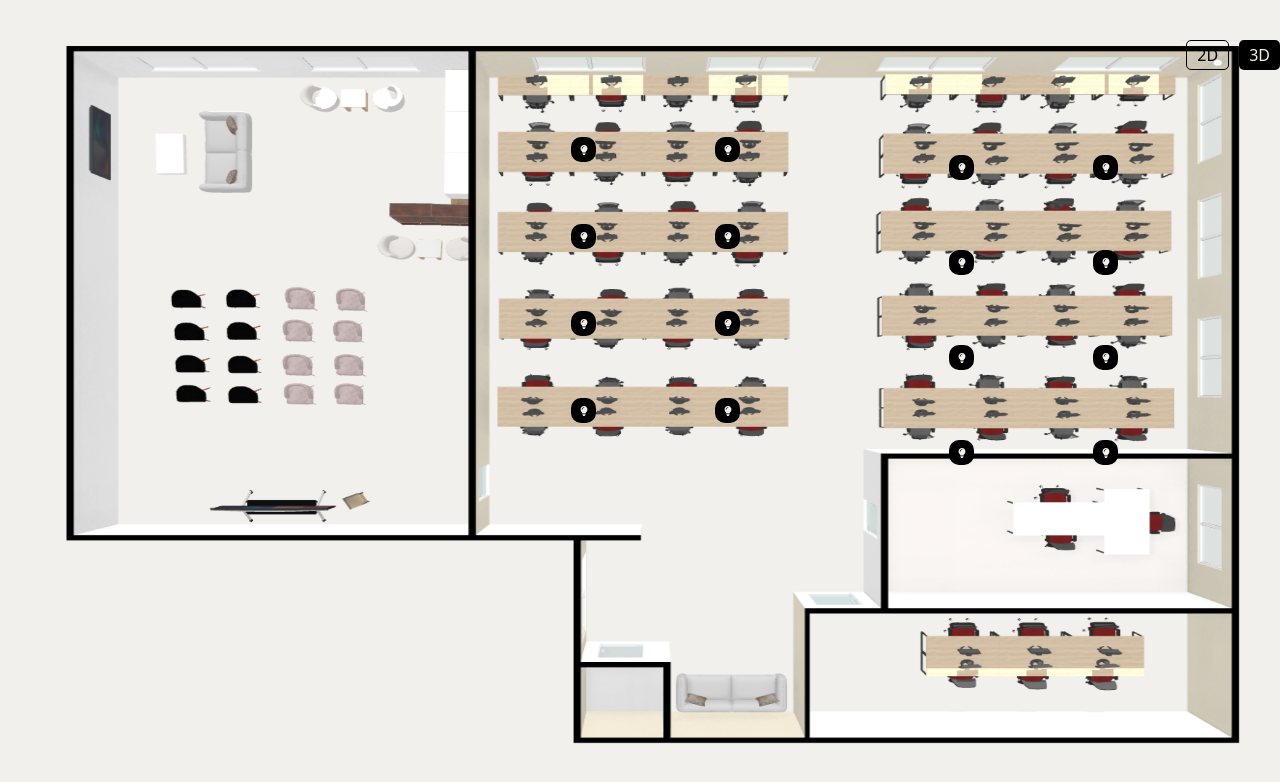
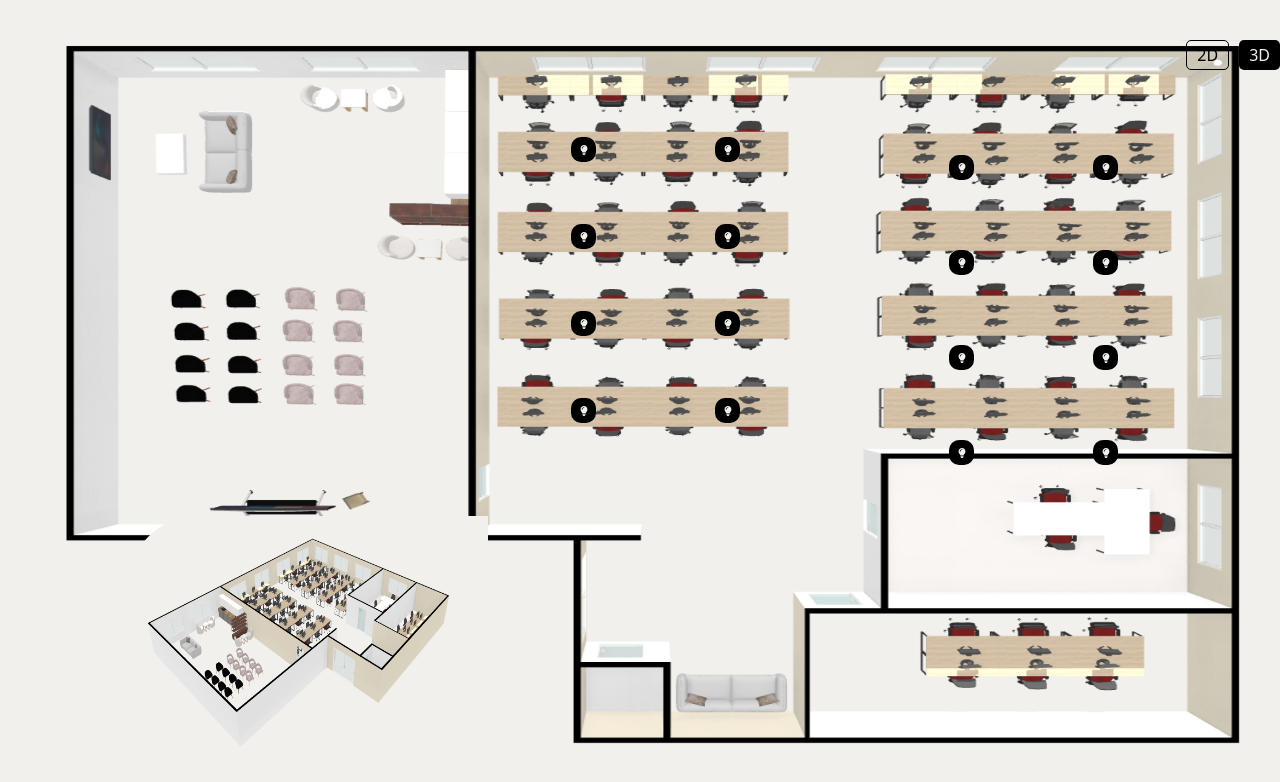
Before and after one commit to hmdlyeva/smartui, a Next.js app: page / in a window 1280 px wide. Both pictures are taken after a click on the button "3D". Shown: the top 782 px of the page. Built offline with nearby package versions, Linux system fonts and the light colour scheme.

Commit message:
smart ui dashboard

```diff
--- a/app/dashboard/page.tsx
+++ b/app/dashboard/page.tsx
@@ -9,7 +9,8 @@ const light_btns_right: number = 8;
 const Dashboard = () => {
   const [hoveredButton, setHoveredButton] = useState<number | null>(null);
   const [activeButtons, setActiveButtons] = useState<number[]>([]);
-  const [formatButton, setFormatButton] = useState(false)
+  const [formatButton, setFormatButton] = useState(false);
+  const [activeModal, setActiveModal] = useState(false);
   const handleButtonClick = (i: number) => {
     if (activeButtons.includes(i)) {
       setActiveButtons(activeButtons.filter((btn) => btn !== i));
@@ -17,20 +18,58 @@ const Dashboard = () => {
       setActiveButtons([...activeButtons, i]);
     }
   };
-  const formatClick = (f:boolean) => {
-    setFormatButton(f)
-  }
+  const formatClick = (f: boolean) => {
+    setFormatButton(f);
+  };
+
   return (
     <div id={styles["dashboard"]}>
       <div className="container">
         <div className={styles["floor_plan"]}>
-            <div className={styles["format_btns"]}>
-            <button onClick={()=>formatClick(false)} className={styles[`${!formatButton && "active"}`]}>2D</button>
-            <button onClick={()=>formatClick(true)} className={styles[`${formatButton && "active"}`]}>3D</button>
+          {activeModal && (
+            <div className={styles["image_modal"]} onClick={() => setActiveModal(false)}>
+              <img src={"/images/mikroplan.png"} alt="micro plan" onClick={(e) => e.stopPropagation()}/>
             </div>
-          <img src={formatButton ? "/images/floorplan2.png" : "/images/floorplan.png"} alt="floor plan" />
-          <div className={styles["light_btns"]} style={{ left: formatButton ? '40%' : '36%'}}>
-            <div className={`${styles["light_btns_sides"]} ${formatButton && styles["plan2"]}`}>
+          )}
+
+          {formatButton && (
+            <div
+              className={styles["micro_plan"]}
+              onClick={() => setActiveModal(true)}
+            >
+              <img src={"/images/mikroplan.png"} alt="micro plan" />
+            </div>
+          )}
+
+          <div className={styles["format_btns"]}>
+            <button
+              onClick={() => formatClick(false)}
+              className={styles[`${!formatButton && "active"}`]}
+            >
+              2D
+            </button>
+            <button
+              onClick={() => formatClick(true)}
+              className={styles[`${formatButton && "active"}`]}
+            >
+              3D
+            </button>
+          </div>
+          <img
+            src={
+              formatButton ? "/images/floorplan2.png" : "/images/floorplan.png"
+            }
+            alt="floor plan"
+          />
+          <div
+            className={styles["light_btns"]}
+            style={{ left: formatButton ? "40%" : "36%" }}
+          >
+            <div
+              className={`${styles["light_btns_sides"]} ${
+                formatButton && styles["plan2"]
+              }`}
+            >
               {Array.from({ length: light_btns_left }, (_, i) => (
                 <button
                   key={i}
@@ -48,16 +87,20 @@ const Dashboard = () => {
                 </button>
               ))}
             </div>
-            <div className={`${styles["light_btns_sides"]} ${formatButton && styles["plan3"]}`}>
+            <div
+              className={`${styles["light_btns_sides"]} ${
+                formatButton && styles["plan3"]
+              }`}
+            >
               {Array.from({ length: light_btns_right }, (_, i) => (
                 <button
                   key={i + light_btns_left}
                   className={`${styles["light_btn"]} ${
-                    hoveredButton === i + light_btns_left
-                      ? styles["hover"]
+                    hoveredButton === i + light_btns_left ? styles["hover"] : ""
+                  } ${
+                    activeButtons.includes(i + light_btns_left)
+                      ? styles["active"]
                       : ""
-                  } ${
-                    activeButtons.includes(i + light_btns_left)  ? styles["active"] : ""
                   }`}
                   onMouseEnter={() => setHoveredButton(i + light_btns_left)}
                   onMouseLeave={() => setHoveredButton(null)}
--- a/app/dashboard/style.module.scss
+++ b/app/dashboard/style.module.scss
@@ -6,6 +6,37 @@
   align-items: center;
   .floor_plan {
     position: relative;
+    .image_modal {
+      position: fixed;
+      top: 0;
+      left: 0;
+      width: 100vw;
+      height: 100vh;
+      background-color: rgba(0, 0, 0, 0.8);
+      display: flex;
+      align-items: center;
+      justify-content: center;
+      z-index: 1000;
+      img {
+        max-width: 80%;
+        max-height: 80%;
+        object-fit: contain;
+        border-radius: 10px;
+      }
+    }
+    .micro_plan {
+      position: absolute;
+      bottom: 2%;
+      left: 10%;
+      width: 360px;
+      height: 230px;
+      border-radius: 70px 0 70px 0;
+      overflow: hidden;
+      img {
+        width: 100%;
+        height: 100%;
+      }
+    }
     .format_btns {
       position: absolute;
       right: 0;
@@ -26,7 +57,7 @@
         color: #f1f0ec;
         border: none;
       }
-      .active:hover{
+      .active:hover {
         background-color: black;
         color: #f1f0ec;
         border: none;
@@ -75,13 +106,12 @@
           box-shadow: 0 0 10px #e5ff0099, 0 0 20px #fbff0099, 0 0 30px #f2ff0099;
         }
       }
-      .plan2{
+      .plan2 {
         row-gap: 60px;
       }
-      .plan3{
+      .plan3 {
         padding-top: 20px;
         row-gap: 70px;
-
       }
     }
   }
```
Also changed, not shown: public/images/mikroplan.png (added).
